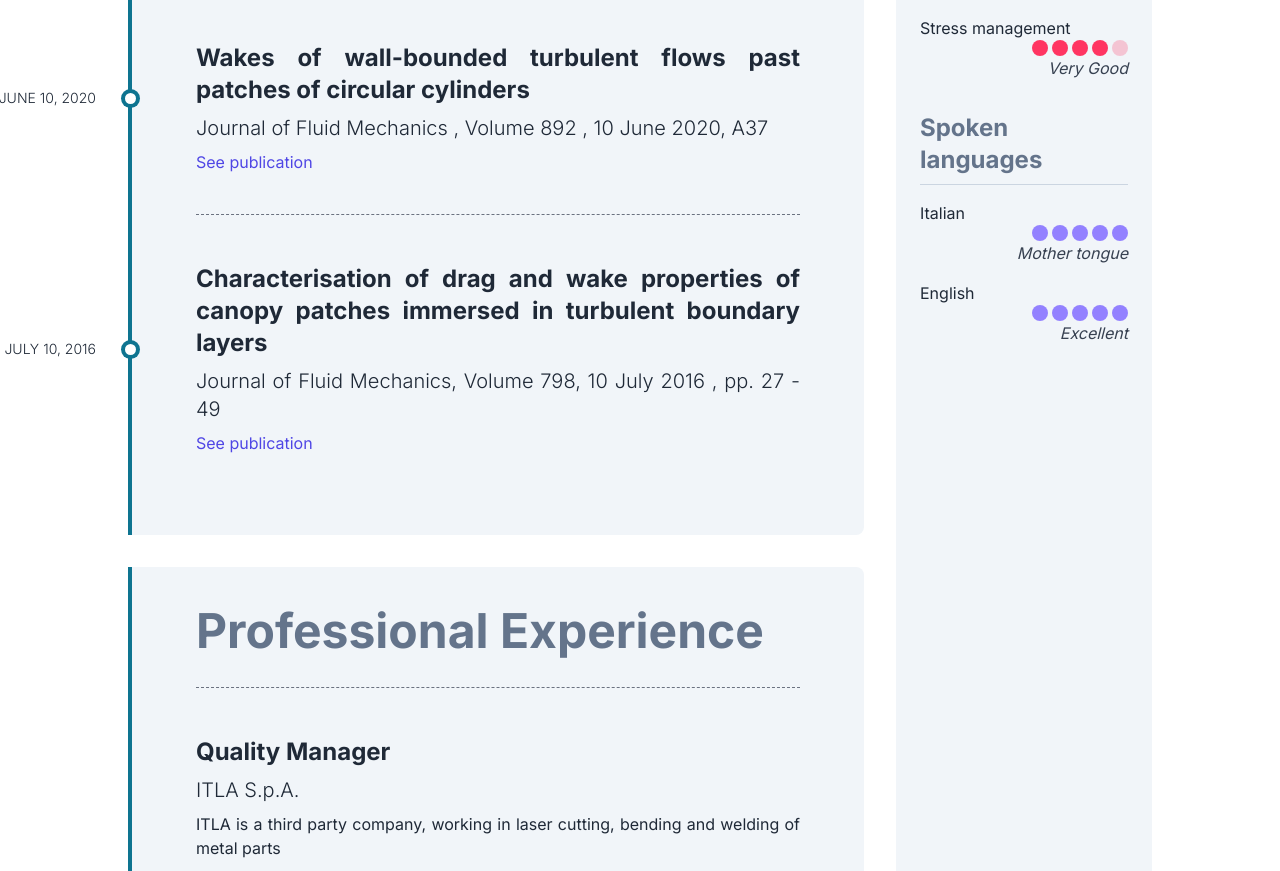
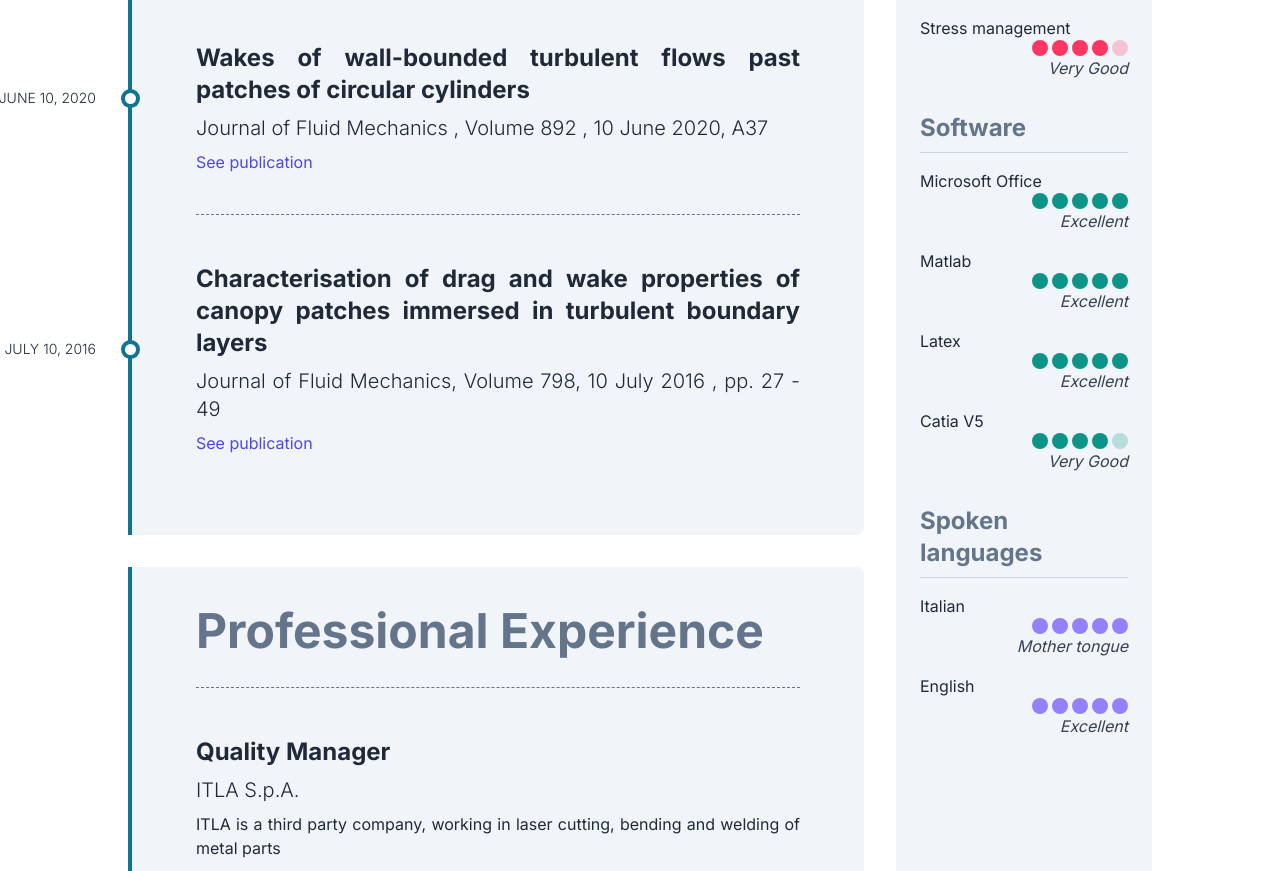
Before and after one commit to sixpounder/sonia-taddei-cv, a Vue app: page / in a window 1280 px wide. Shown: the part 1649-2520 px from the top of the page. Built offline with nearby package versions, Linux system fonts and the light colour scheme.

Commit message:
add software skills

```diff
--- /dev/null
+++ b/src/components/partials/Software.vue
@@ -0,0 +1,24 @@
+<template>
+  <section aria-labelledby="software-title" id="soft-skills">
+    <SectionTitle id="software-title">Software</SectionTitle>
+    <div class="mt-4 space-y-4">
+      <Skill :rating="5" dot-color="#0D9488">Microsoft Office</Skill>
+      <Skill :rating="5" dot-color="#0D9488">Matlab</Skill>
+      <Skill :rating="5" dot-color="#0D9488">Latex</Skill>
+      <Skill :rating="4" dot-color="#0D9488">Catia V5</Skill>
+    </div>
+  </section>
+</template>
+
+<script lang="ts">
+import { defineComponent } from "vue";
+import SectionTitle from "../widgets/SectionTitle.vue";
+import Skill from '../widgets/Skill.vue';
+
+export default defineComponent({
+  components: {
+    SectionTitle,
+    Skill,
+  },
+});
+</script>
--- a/src/components/views/Home.vue
+++ b/src/components/views/Home.vue
@@ -15,6 +15,7 @@
         <PersonalInfo />
         <Contacts />
         <SoftSkills />
+        <Software />
         <Languages />
       </template>
     </MainLayout>
@@ -37,6 +38,7 @@ import Languages from '../partials/Languages.vue'
 import SoftSkills from '../partials/SoftSkills.vue'
 import Publications from '../partials/Publications.vue'
 import { defineComponent } from 'vue'
+import Software from '../partials/Software.vue'
 
 export default defineComponent({
   components: {
@@ -53,6 +55,7 @@ export default defineComponent({
     Languages,
     SoftSkills,
     Publications,
-  }
+    Software
+}
 })
 </script>
```
